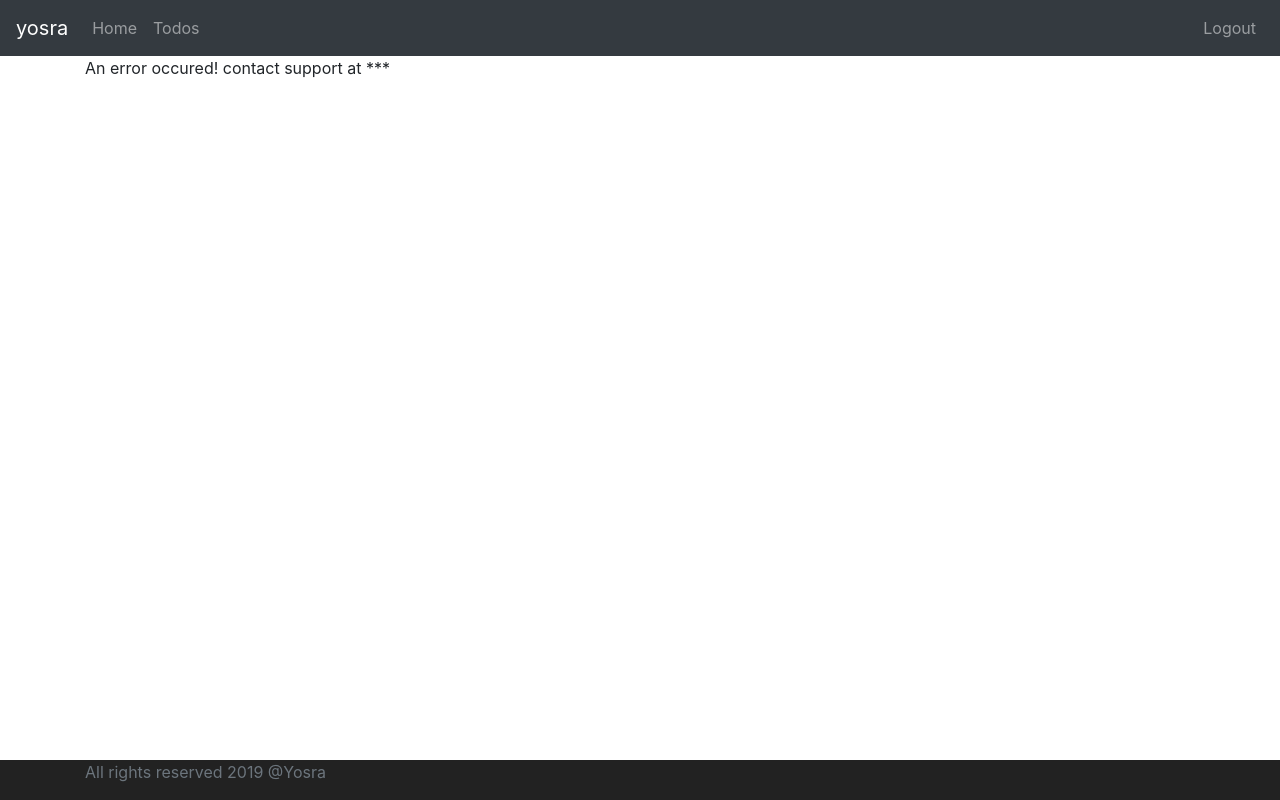
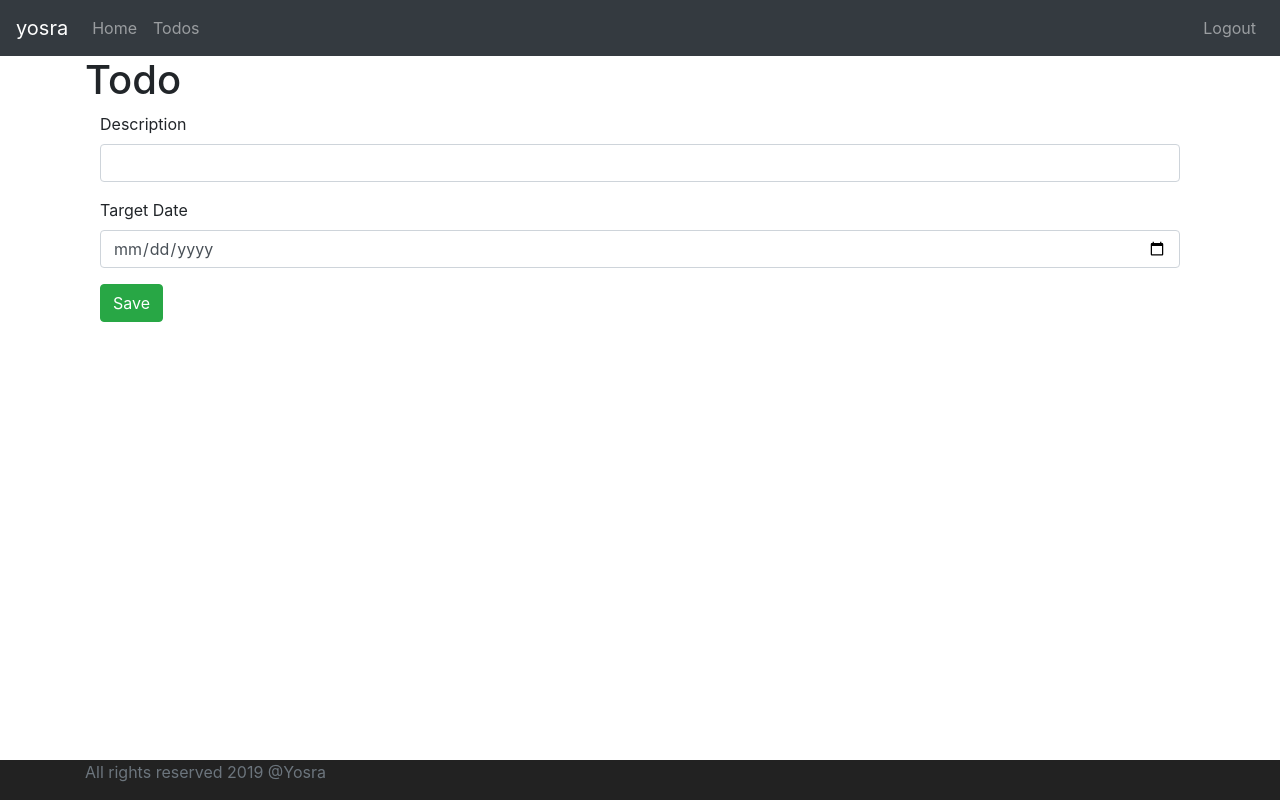
Before and after one commit to YosraRiabi/AngularSpringBootFullStack, an Angular app: page /todos/1 in a window 1280 px wide. Built offline with nearby package versions, Linux system fonts and the light colour scheme; sample sign-in values are in the browser's storage.

Commit message:
Creating Todo Component

```diff
--- a/src/app/app-routing.module.ts
+++ b/src/app/app-routing.module.ts
@@ -7,12 +7,14 @@
 import {ListTodosComponent} from './list-todos/list-todos.component';
 import {LogoutComponent} from './logout/logout.component';
 import {RouteGuardService} from './service/route-guard.service';
+import {TodoComponent} from './todo/todo.component';
 
 const routes: Routes = [
   {path : '', component: LoginComponent}, // canActivate, RouteGuardService
   {path : 'login', component: LoginComponent},
   {path : 'welcome/:name', component: WelcomeComponent, canActivate: [RouteGuardService]},
   {path : 'todos', component: ListTodosComponent, canActivate: [RouteGuardService]},
+  {path : 'todos/:id', component: TodoComponent, canActivate: [RouteGuardService]},
   {path : 'logout', component: LogoutComponent, canActivate: [RouteGuardService]},
   {path : '**', component: ErrorComponent}
 ];
--- a/src/app/app.module.ts
+++ b/src/app/app.module.ts
@@ -12,6 +12,7 @@
 import { FooterComponent } from './footer/footer.component';
 import { LogoutComponent } from './logout/logout.component';
 import {HttpClientModule} from '@angular/common/http';
+import { TodoComponent } from './todo/todo.component';
 
 @NgModule({
   declarations: [
@@ -22,7 +23,8 @@
     ListTodosComponent,
     MenuComponent,
     FooterComponent,
-    LogoutComponent
+    LogoutComponent,
+    TodoComponent
   ],
   imports: [
     BrowserModule,
--- a/src/app/list-todos/list-todos.component.html
+++ b/src/app/list-todos/list-todos.component.html
@@ -9,7 +9,8 @@
     <th>Description</th>
     <th>Target Date</th>
     <th>is Completed?</th>
-    <th>Actions</th>
+    <th>Update</th>
+    <th>Delete</th>
   </tr>
   </thead>
   <tbody>
@@ -18,6 +19,7 @@
     <td>{{todo.description}}</td>
     <td>{{todo.targetDate | date | uppercase}}</td>
     <td>{{todo.done}}</td>
+    <td><button (click)="updateTodo(todo.id)" class="btn btn-success">Update</button></td>
     <td><button (click)="deleteTodo(todo.id)" class="btn btn-warning">Delete</button></td>
   </tr>
   </tbody>
--- a/src/app/list-todos/list-todos.component.ts
+++ b/src/app/list-todos/list-todos.component.ts
@@ -1,5 +1,6 @@
 import { Component, OnInit } from '@angular/core';
 import {TodoDataService} from '../service/data/todo-data.service';
+import {Router} from '@angular/router';
 export class Todo {
   constructor(
     public id: number,
@@ -36,7 +37,8 @@
   // }
 
   constructor(
-    private todoService: TodoDataService
+    private todoService: TodoDataService,
+    private router: Router
   ) { }
 
   ngOnInit() {
@@ -63,4 +65,9 @@
     );
   }
 
+  updateTodo(id) {
+    console.log(`Update ${id}`);
+    this.router.navigate(['todos', id]);
+  }
+
 }
--- /dev/null
+++ b/src/app/todo/todo.component.html
@@ -0,0 +1,15 @@
+<H1>Todo</H1>
+
+<div class="container">
+  <fieldset class="form-group">
+    <label>Description</label>
+    <input type="text"  class="form-control" name="description" required="required" minlength="5">
+  </fieldset>
+  <fieldset class="form-group">
+    <label>Target Date</label>
+    <input type="date" class="form-control" name="targetDate" required="required" >
+  </fieldset>
+
+  <button type="submit" class="btn btn-success" (click)="saveTodo()">Save</button>
+
+</div>
--- /dev/null
+++ b/src/app/todo/todo.component.ts
@@ -0,0 +1,15 @@
+import { Component, OnInit } from '@angular/core';
+
+@Component({
+  selector: 'app-todo',
+  templateUrl: './todo.component.html',
+  styleUrls: ['./todo.component.css']
+})
+export class TodoComponent implements OnInit {
+
+  constructor() { }
+
+  ngOnInit() {
+  }
+
+}
```
Also changed, not shown: src/app/todo/todo.component.css (added), 1 other file (tests, documents, lock files or other folders).
